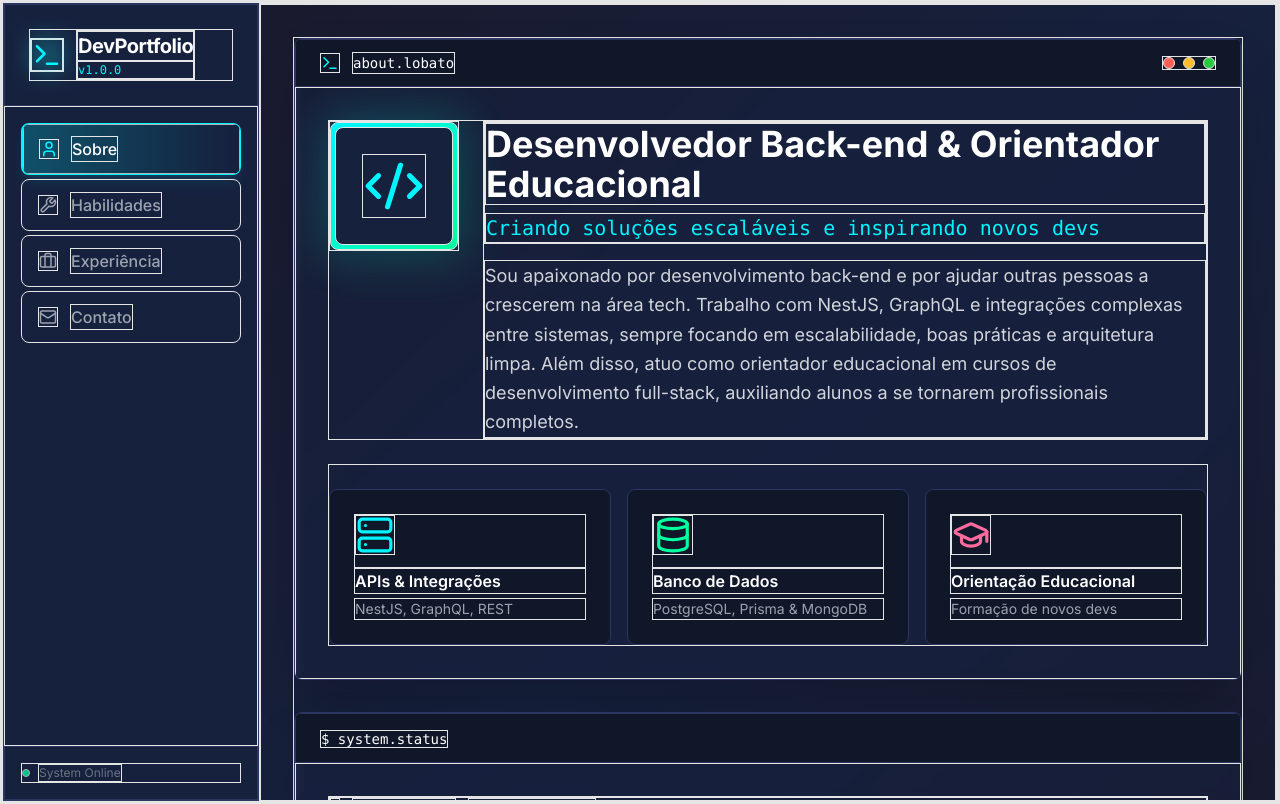
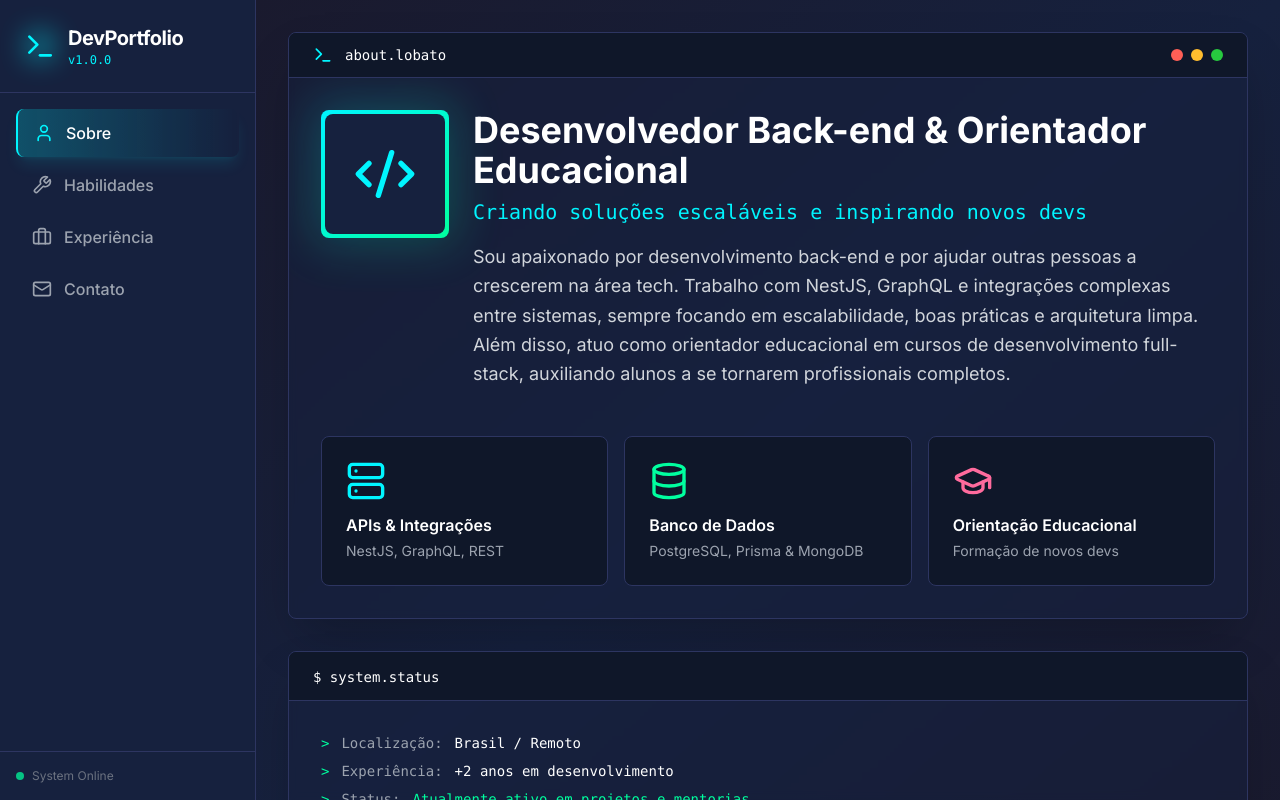
Before and after one commit to Pedrossl/portfolio, a Next.js app: page / in a window 1280 px wide. Built offline with nearby package versions, Linux system fonts and the light colour scheme.

Commit message:
Remove border styles from global CSS

```diff
--- a/app/globals.css
+++ b/app/globals.css
@@ -89,10 +89,6 @@
 }
 
 @layer base {
-  * {
-    @apply border;
-    border-color: hsl(var(--border));
-  }
 
   body {
     @apply bg-background text-foreground;
```
